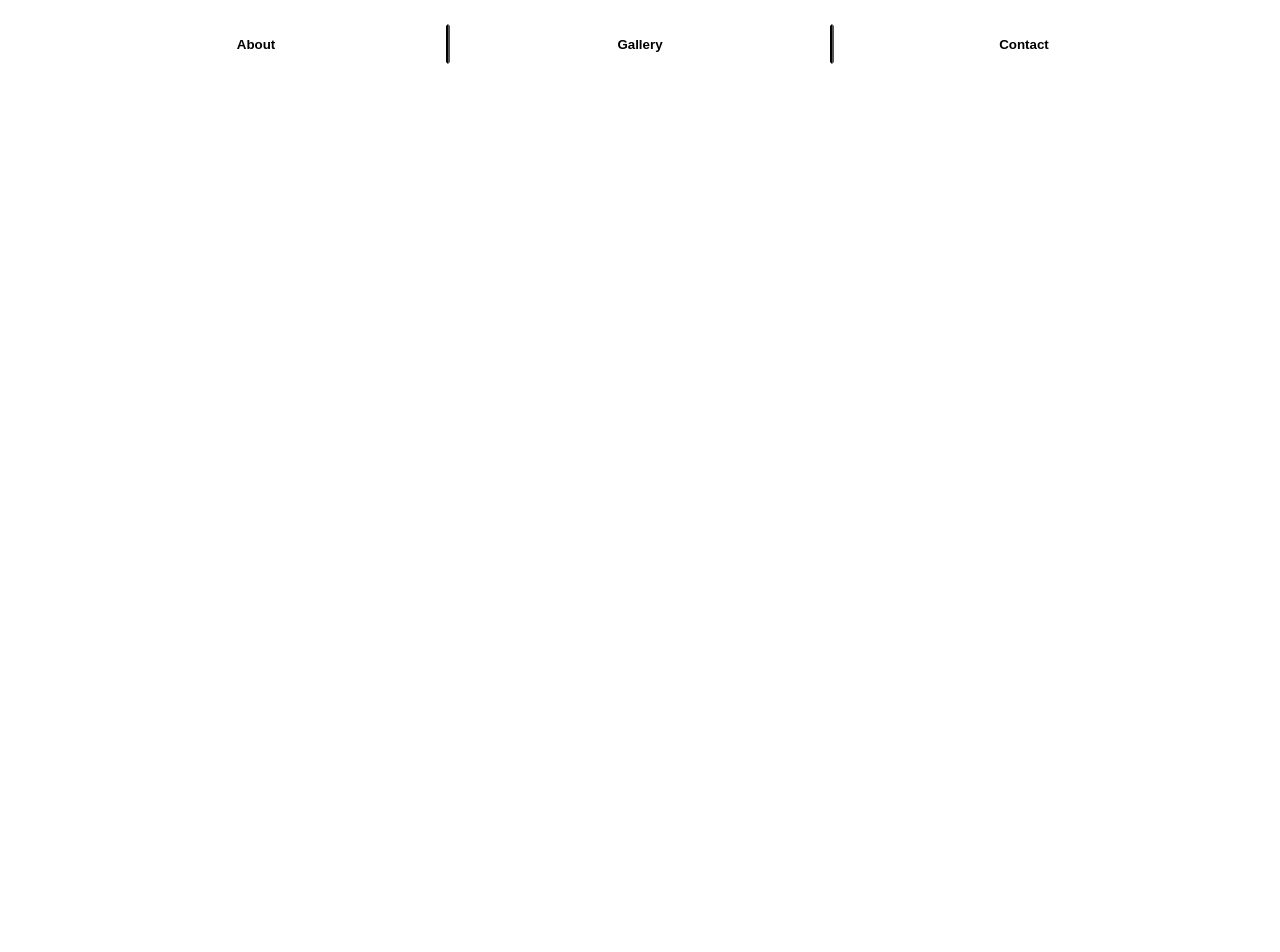
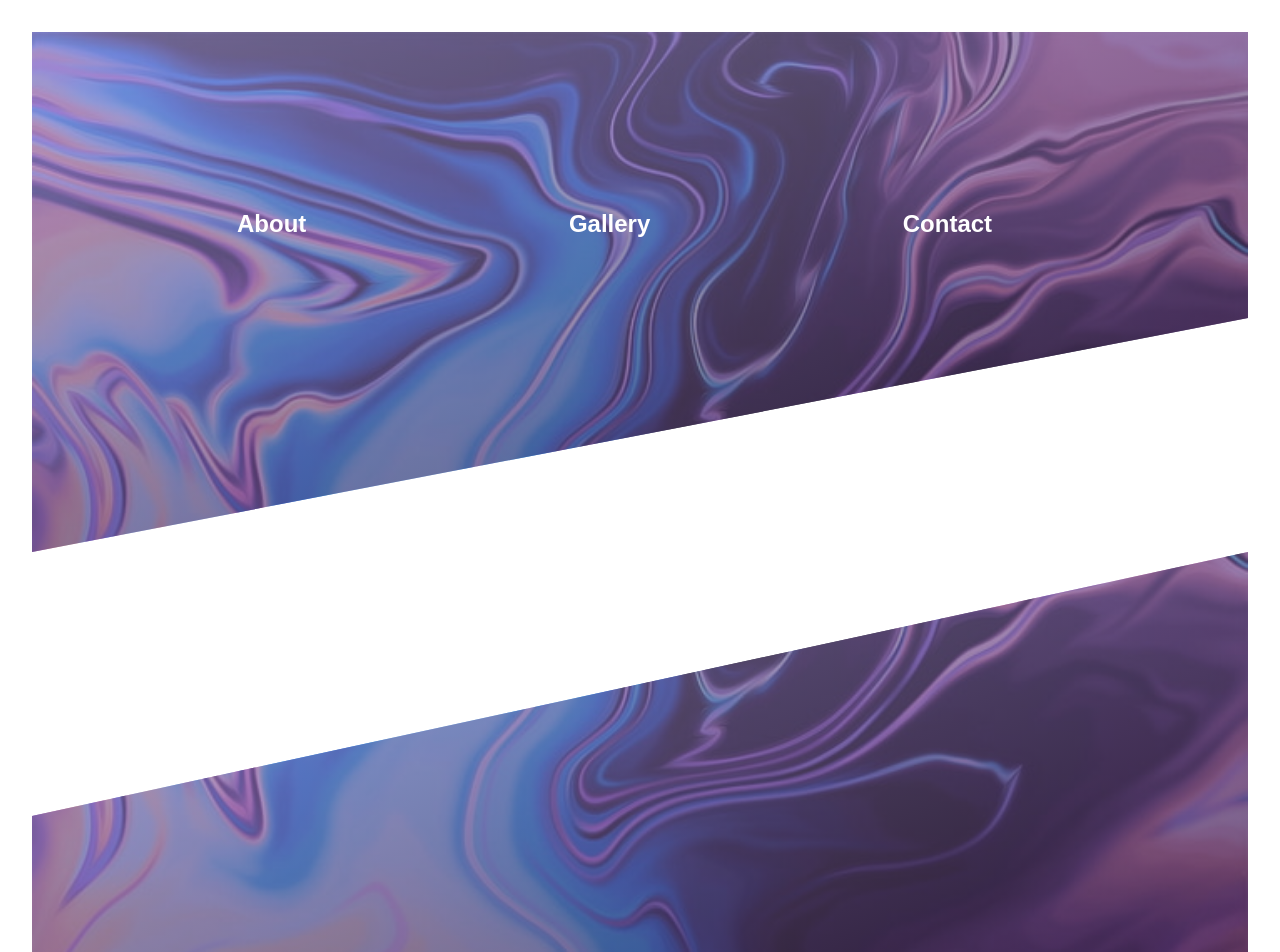
Before and after one commit to Mad-Mal/liz-portfolio, a React (Create React App) app in the folder liz-portfolio/: page / in a window 1280 px wide. Shown: the top 952 px of the page. Before the commit the page ends 800 px from the top, so only its background shows below. Built offline with nearby package versions, Linux system fonts and the light colour scheme.

Commit message:
Redid header and finished the base footer to match

```diff
--- a/liz-portfolio/src/App.css
+++ b/liz-portfolio/src/App.css
@@ -1,5 +1,5 @@
 
-body {
+.outerAppWrapper {
   width: 100%;
   font-family:'Franklin Gothic Medium', 'Arial Narrow', Arial, sans-serif;
 }
--- a/liz-portfolio/src/App.js
+++ b/liz-portfolio/src/App.js
@@ -1,12 +1,16 @@
 //Imports
+import Navbar from './components/Navbar'
+import Footer  from './components/Footer'
+
+//Style Imports
 import './App.css';
-import Navbar from './components/Navbar'
 
 function App() {
   return (
     <div className="outerAppWrapper">
       <div className='innerAppWrapper'>
         <Navbar />
+        <Footer />
       </div>
     </div>
   );
--- /dev/null
+++ b/liz-portfolio/src/components/Footer.js
@@ -0,0 +1,19 @@
+//Imports
+import React from 'react'
+
+//Style Imports
+import '../styles/footer.css'
+
+const Footer = () => {
+  return (
+    <div className='outerFootWrap'>
+        <div className='innerFootWrap'>
+            <div className='navWrap'>
+
+            </div>
+        </div>
+    </div>
+  )
+}
+
+export default Footer
--- a/liz-portfolio/src/index.css
+++ b/liz-portfolio/src/index.css
@@ -30,6 +30,7 @@ footer, header, hgroup, menu, nav, section {
 }
 body {
 	line-height: 1;
+	padding: 2rem;
 }
 ol, ul {
 	list-style: none;
--- /dev/null
+++ b/liz-portfolio/src/styles/footer.css
@@ -0,0 +1,13 @@
+
+.outerFootWrap {
+    width: 100%;
+    height: 30rem;
+    background-image: linear-gradient(to right bottom, #ab9dd6a6, #301934ad), url(../img/waves-purple-blue-wallpaper-preview.jpg);
+    background-size: cover;
+    background-position: bottom;
+    clip-path: polygon(0 100%, 100% 100%, 100% 0, 0 55%);
+}
+
+.innerFootWrap {
+    width: 95%;
+}
--- a/liz-portfolio/src/styles/navbar.css
+++ b/liz-portfolio/src/styles/navbar.css
@@ -1,49 +1,44 @@
+
+/* #CBC3E3
+#9370db
+#301934 */
 
 .outerNavWrap {
     width: 100%;
+    height: 65vh;
     display: flex;
-    align-items: center;
+    background-image: linear-gradient(to right bottom, #ab9dd6a6, #301934ad), url(../img/waves-purple-blue-wallpaper-preview.jpg);
+    background-size: cover;
+    background-position: top;
+    clip-path: polygon(0 0, 100% 0, 100% 55%, 0 100%);
 }
 
 .innerNavWrap {
-    width: 100%;
-    height: 10vh;
+    width: 95%;
+    display: flex;
+    justify-content: center;
 }
 
 .navWrap {
-    width: 100%;
+    width: 90%;
     display: flex;
     flex-flow: row nowrap;
-    justify-content: center;
+    justify-content: space-evenly;
+    align-items:center;
+    padding-bottom: 10rem;
 }
 
 .button {
     width: 30%;
-    height: 2.5rem;
+    height: 5rem;
     margin-top: 1.5rem;
     border-color: transparent;
     background-color: transparent;
-    font-weight: 800;
-    transition: 0.85s;
+    font-weight: 900;
+    font-size:x-large;
+    color: white;
 }
 
-button:hover {
-    opacity: 1;
+.button:hover {
     cursor: pointer;
-    background-color: black;
-    color: white;
-    /* border: 2px solid black; */
 }
-
-.butt1 {
-    border-right-color: black;
-}
-
-.midBut {
-    border-left-color:black;
-    border-right-color: black;
-}
-
-.butt2 {
-    border-left-color: black;
-}
```
Also changed, not shown: liz-portfolio/src/img/waves-purple-blue-wallpaper-preview.jpg (added).
